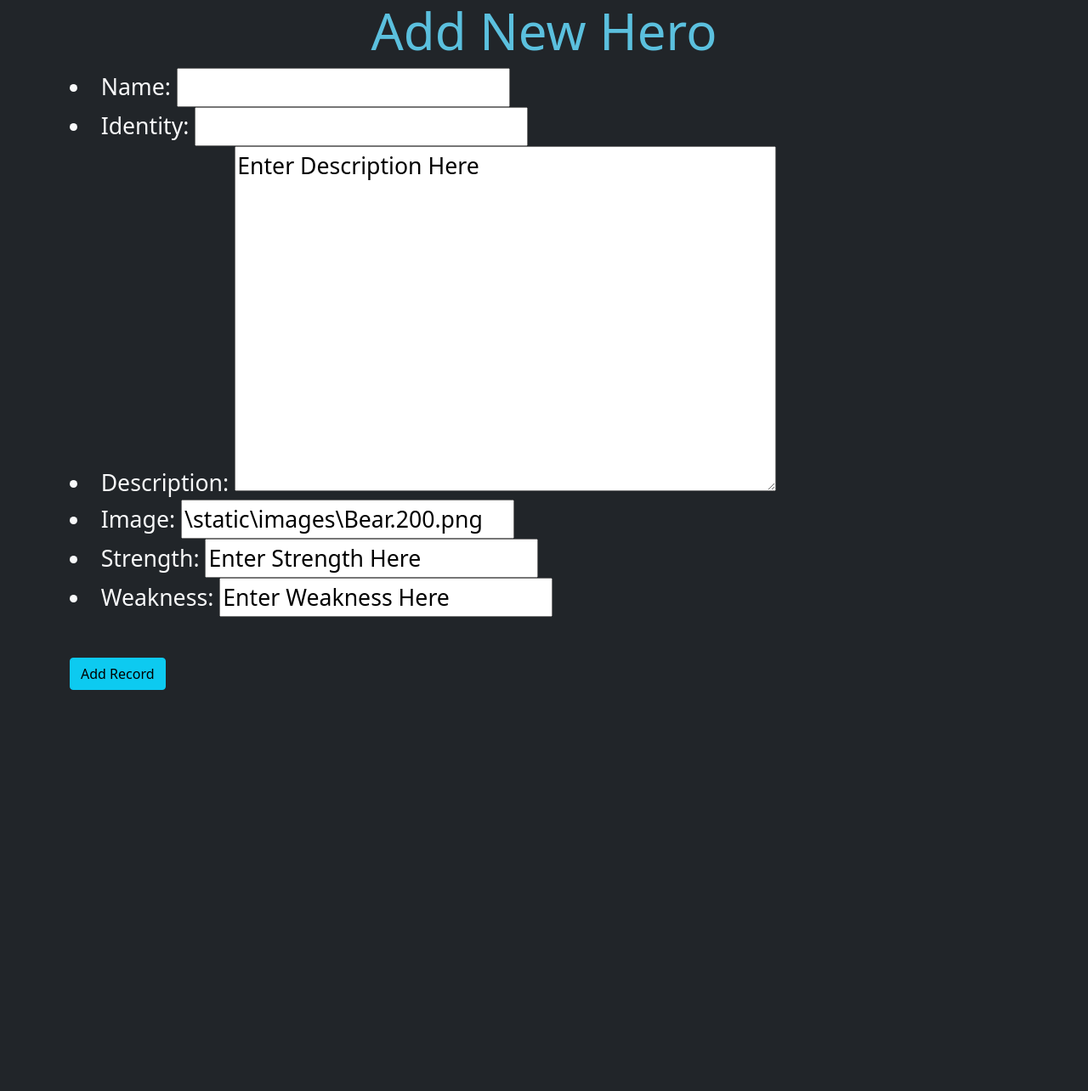
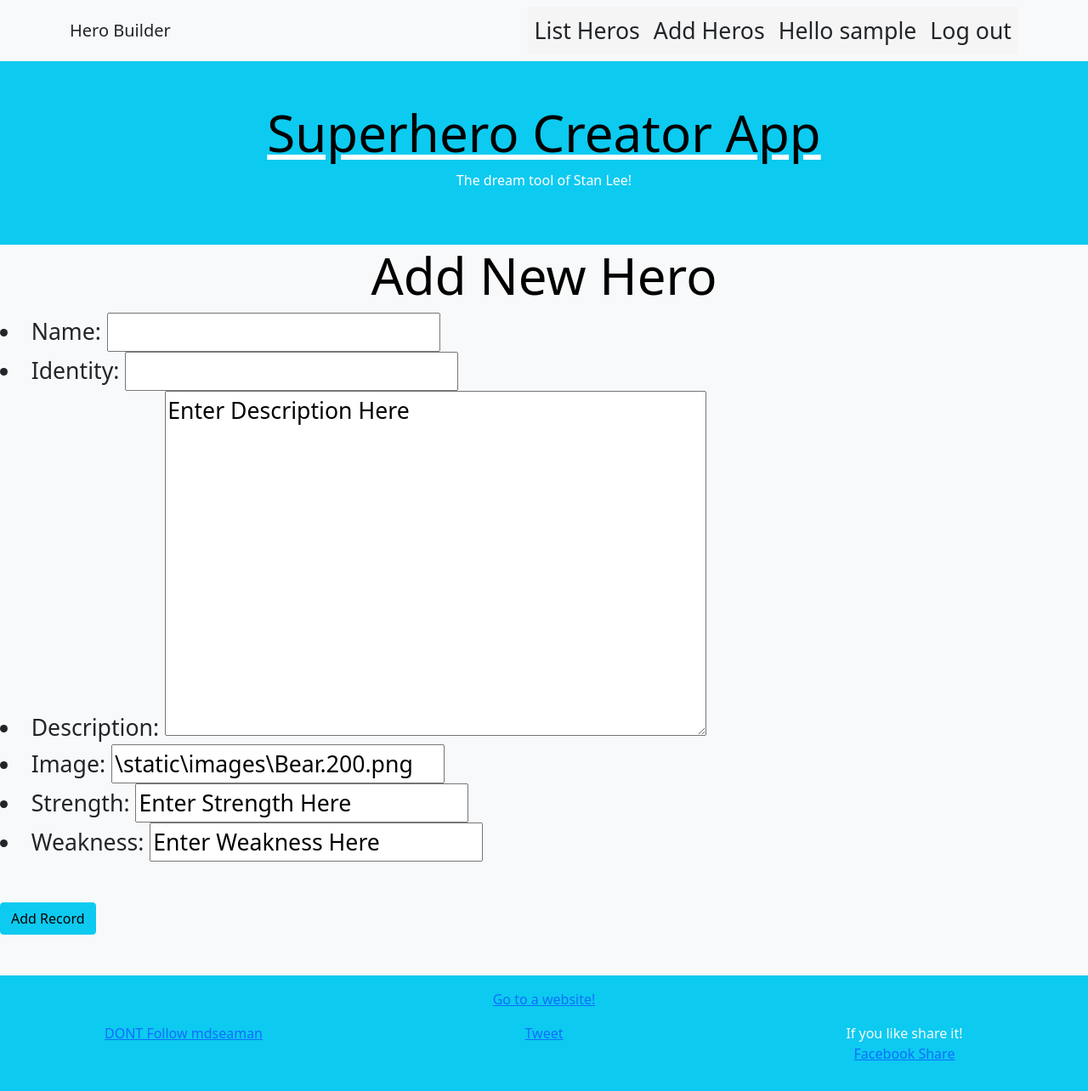
Before and after one commit to Moosicalex/BACS350, a Django app: page /hero/add in a window 1280 px wide. Shown: the whole page at 85% size. Before the commit the page ends 812 px from the top, so only its background shows below. Run offline with Django 3.2, Linux system fonts and the light colour scheme; the visitor is signed in with stand-in values (Sample User, id 1); some libraries are stand-ins or nearby versions.

Commit message:
adding header, navbar, and footer

```diff
--- a/week9/Superhero/hero/urls.py
+++ b/week9/Superhero/hero/urls.py
@@ -9,7 +9,7 @@ urlpatterns = [
     path('admin/', admin.site.urls),
 
     # Hero Views
-    path('', HeroView.as_view()),
+    path('',                        HeroView.as_view(),        name='home'),
     path('hero/',                   HeroListView.as_view(),    name='hero_list'),
     path('hero/<int:pk>',           HeroDetailView.as_view(),  name='hero_detail'),
     path('hero/add',                HeroCreateView.as_view(),  name='hero_add'),
--- a/week9/Superhero/hero/views.py
+++ b/week9/Superhero/hero/views.py
@@ -28,12 +28,12 @@ class HeroCreateView(LoginRequiredMixin, CreateView):
     model = Hero
     fields = ['name', 'identity', 'description', 'image', 'strength', 'weakness']
 
-class HeroUpdateView(UpdateView):
+class HeroUpdateView(LoginRequiredMixin, UpdateView):
     template_name = 'hero_edit.html'
     model = Hero
     fields = ['name', 'identity', 'description', 'image', 'strength', 'weakness']
 
-class HeroDeleteView(DeleteView):
+class HeroDeleteView(LoginRequiredMixin, DeleteView):
     model = Hero
     template_name = 'hero_delete.html'
     success_url = reverse_lazy('hero_list')
--- a/week9/Superhero/static/hero_3.css
+++ b/week9/Superhero/static/hero_3.css
@@ -1,25 +1,25 @@
 
 
 header {
-    background-color: darkslategrey;
+    background-color: whitesmoke;
     margin-bottom: 0pt;
 }
 
 h1  {
-    color: #5bc0de;
+    color: black;
     text-align: center;
     text-shadow: 10vmax;
     font-size: 60px;
 }
 
 img {
-    background-color: darkslategrey;
+    background-color: whitesmoke;
     max-height:500px;
     max-width:500px;
     height:auto;
     width:auto;
     float: right;
-    border: darkslategrey 10px solid;
+    border: whitesmoke 10px solid;
     border-radius: 10px;
 }
 
@@ -28,6 +28,6 @@ li {
 }
 
 ul {
-    background-color: darkslategrey;
+    background-color: whitesmoke;
     list-style-type: none;
 }
--- /dev/null
+++ b/week9/Superhero/templates/_footer.html
@@ -0,0 +1,42 @@
+<footer class="container-fluid text-center bg-info text-light mt-5 p-3">
+
+    <div class="row">
+        <div class="col text-center ">
+            <a href="https://website.com">Go to a website!</a>
+        </div>
+    </div>
+    <div class="row">
+
+        <div class="col p-3">
+            <a href="https://twitter.com/mdseaman?ref_src=twsrc%5Etfw" class="twitter-follow-button" data-size="large"
+                data-show-count="false">
+                DONT Follow mdseaman
+            </a>
+        </div>
+
+        <div class="col p-3">
+            <a href="https://twitter.com/share?ref_src=twsrc%5Etfw" class="twitter-share-button" data-size="large"
+                data-show-count="false">
+                Tweet
+            </a>
+        </div>
+
+        <div class="col p-3">
+
+            <div id="fb-root"></div>
+            <script async defer crossorigin="anonymous"
+                src="https://connect.facebook.net/en_US/sdk.js#xfbml=1&version=v7.0" nonce="vWwSzcgD"></script>
+            If you like share it!
+
+            <div class="fb-share-button" data-href="{{ url }}" data-layout="button" data-size="large">
+                <a target="_blank" href="https://www.facebook.com/sharer/sharer.php?u={{ url }}&amp;src=sdkpreparse"
+                    class="fb-xfbml-parse-ignore">
+                    Facebook Share
+                </a>
+            </div>
+        </div>
+
+        <script async src="https://platform.twitter.com/widgets.js" charset="utf-8">
+        </script>
+    </div>
+</footer>
--- /dev/null
+++ b/week9/Superhero/templates/_header.html
@@ -0,0 +1,6 @@
+<div class="container-fluid p-5 bg-info text-white text-center">
+    <a href="/" class="text-white">
+        <h1> Superhero Creator App</h1>
+    </a>
+    <p>The dream tool of Stan Lee!</p>
+</div>
--- /dev/null
+++ b/week9/Superhero/templates/_navbar.html
@@ -0,0 +1,40 @@
+<nav class="navbar navbar-expand-sm navbar-light bg-light text-dark">
+
+    <div class="container">
+
+        <a class="navbar-brand text-dark" href="/">Hero Builder</a>
+
+        <ul class="navbar-nav text-dark ml-auto">
+            <li class="nav-item">
+                <a class="nav-link text-dark" href="{% url 'hero_list' %}">List Heros</a>
+            </li>
+            <li class="nav-item">
+                <a class="nav-link text-dark" href="{% url 'hero_add' %}">Add Heros</a>
+            </li>
+
+            {% if user.is_authenticated %}
+
+            <li class="nav-item">
+                <a class="nav-link  text-dark " href="{% url 'logout' %}">Hello {{ user.username }}</a>
+            </li>
+            <li class="nav-item">
+                <a class="nav-link  text-dark " href="{% url 'logout' %}">Log out</a>
+            </li>
+
+            {% else %}
+
+            <li class="nav-item">
+                <a class="nav-link  text-dark " href="{% url 'login' %}">Log In</a>
+            </li>
+
+            <li class="nav-item">
+                <a class="nav-link  text-dark " href="{% url 'signup' %}">Sign Up</a>
+            </li>
+
+            {% endif %}
+
+        </ul>
+
+    </div>
+
+</nav>
--- a/week9/Superhero/templates/hero_list.html
+++ b/week9/Superhero/templates/hero_list.html
@@ -5,8 +5,8 @@
 <header>
     <h1>List of Heroes</h1>
 </header>
-<div class="container text-light p-3" style="margin-top: 0px; background-color: darkslategrey;">
-    <table class="table table-hover" style="background-color: darkslategrey; color: #5bc0de;">
+<div class="container text-dark p-3" style="margin-top: 0px; background-color: whitesmoke;">
+    <table class="table table-hover" style="background-color: whitesmoke; color: #5bc0de;">
         <tr>
             <th>Hero</th>
             <th>Identity</th>
--- a/week9/Superhero/templates/superhero_theme.html
+++ b/week9/Superhero/templates/superhero_theme.html
@@ -10,15 +10,22 @@
     <link href="/static/hero_3.css" rel="stylesheet">
 </head>
 
-<body class="bg-dark text-light">
-    <div class="container">
+<body class="bg-light text-dark">
+    {% block navbar %}
+    {% include '_navbar.html' %}
+    {% endblock navbar %}
 
-        {% block content %}
-        <h2>No Main Block Defined</h2>
-        {% endblock content %}
+    {% block header %}
+    {% include '_header.html' %}
+    {% endblock header %}
 
-    </div>
+    {% block content %}
+    <h2>No Main Block Defined</h2>
+    {% endblock content %}
 
+    {% block footer %}
+    {% include '_footer.html' %}
+    {% endblock footer %}
 
 </body>
 
```
